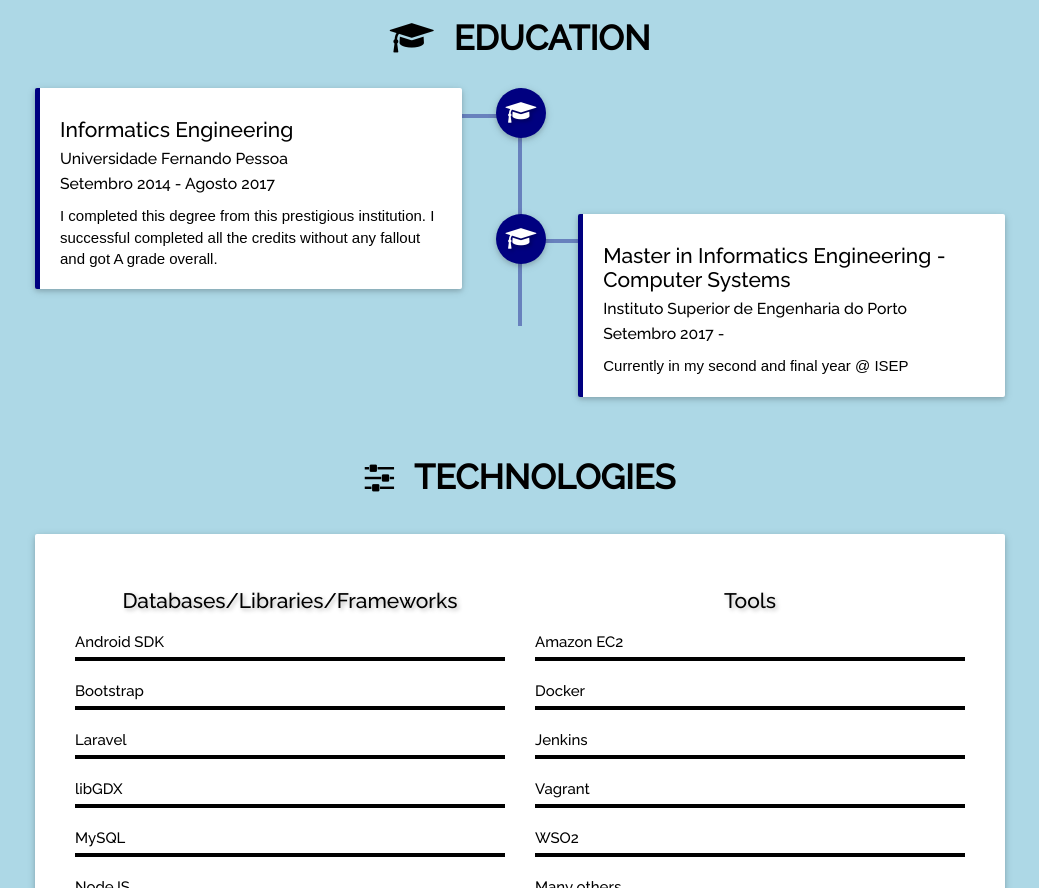
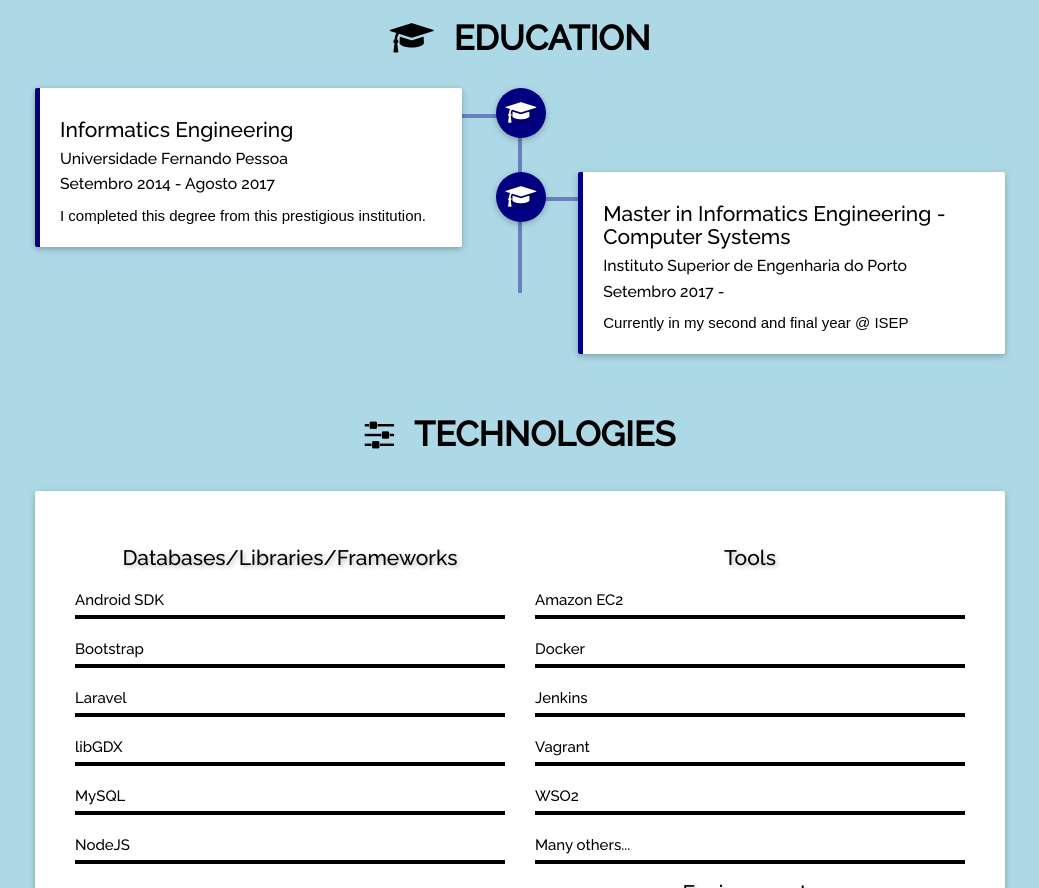
Before and after one commit to f0nZ/f0nZ.github.io, a plain HTML site: page index.html in a window 1280 px wide. Shown: the part 857-1745 px from the top of the page, without its empty margins (120-1159 px from the left). Drawn offline with Linux system fonts and the light colour scheme; a web font is replaced by a local one.

Commit message:
fix v6
fix v6

```diff
--- a/index.html
+++ b/index.html
@@ -204,7 +204,6 @@
                             <!-- TIMELINE PARAGRAPH -->
                             <p>
                                 I completed this degree from this prestigious institution.
-                                I successful completed all the credits without any fallout and got A grade overall.
                             </p>
 
                         </div>
```
